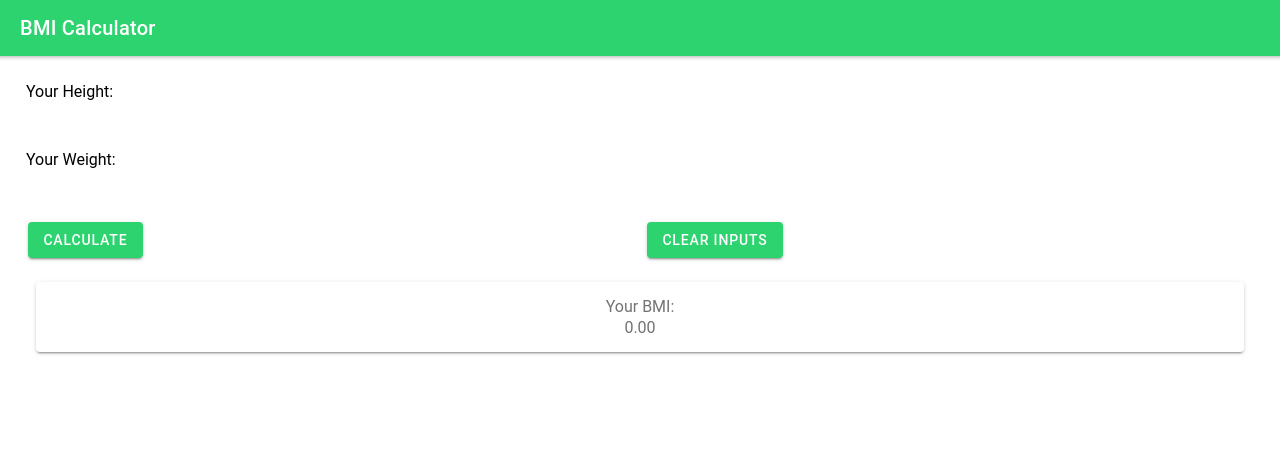
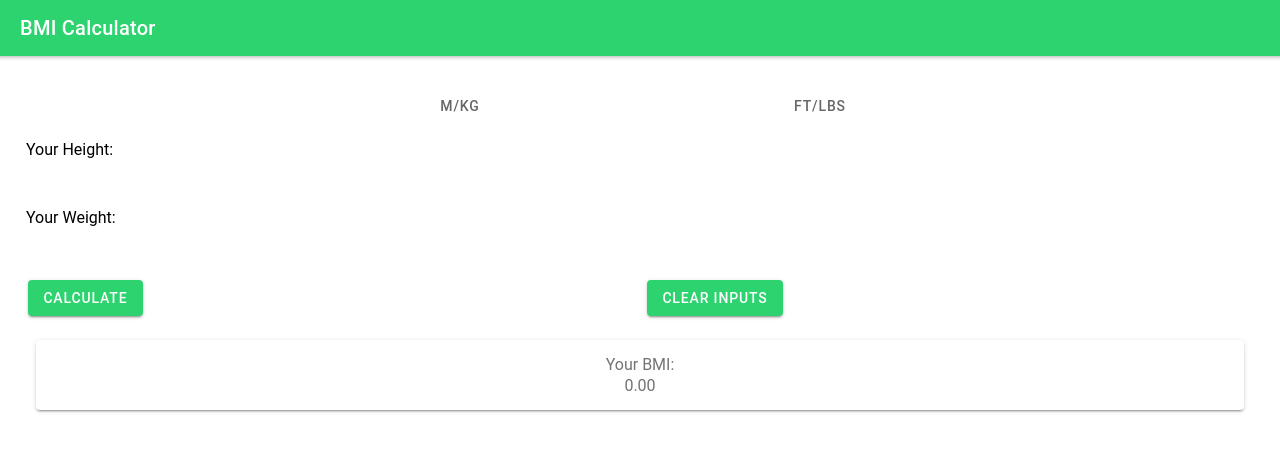
Before and after one commit to j-Sieee/BMI-Calculator, a React (Create React App) app: page / in a window 1280 px wide. Shown: the top 452 px of the page. Built offline with nearby package versions, Linux system fonts and the light colour scheme.

Commit message:
Added Segmet buttons

```diff
--- a/src/App.tsx
+++ b/src/App.tsx
@@ -10,6 +10,9 @@ import {
   IonGrid,
   IonCol,
   IonRow,
+  IonToast,
+  IonSegment,
+  IonSegmentButton,
 } from "@ionic/react";
 
 import BmiControls from "./components/BmiControls";
@@ -36,6 +39,7 @@ import BmiResults from "./components/BmiResults";
 
 const App: React.FC = () => {
   const [setCalculate, calculatedunit] = useState<number>();
+  const [showToast1, setShowToast1] = useState(false);
 
   const inputHeightRef = useRef<HTMLIonInputElement>(null);
   const inputWeightRef = useRef<HTMLIonInputElement>(null);
@@ -50,6 +54,8 @@ const App: React.FC = () => {
       enteredWeight <= 0 ||
       enteredHeight <= 0
     ) {
+      setShowToast1(true);
+
       return;
     }
     const bmi = +enteredWeight / (+enteredHeight * +enteredHeight);
@@ -67,6 +73,13 @@ const App: React.FC = () => {
   };
   return (
     <IonApp>
+      <IonToast
+        isOpen={showToast1}
+        onDidDismiss={() => setShowToast1(false)}
+        message="Please check your inputs."
+        duration={1000}
+      />
+
       <IonHeader>
         <IonToolbar color="success">
           <IonTitle>BMI Calculator</IonTitle>
@@ -75,6 +88,18 @@ const App: React.FC = () => {
 
       <IonContent className="ion-padding">
         <IonGrid>
+          <IonRow>
+            <IonCol>
+              <IonSegment>
+                <IonSegmentButton>
+                  <IonLabel>m/kg</IonLabel>
+                </IonSegmentButton>
+                <IonSegmentButton>
+                  <IonLabel>ft/lbs</IonLabel>
+                </IonSegmentButton>
+              </IonSegment>
+            </IonCol>
+          </IonRow>
           <IonRow>
             <IonCol>
               <IonLabel>Your Height: </IonLabel>
```
Also changed, not shown: 1 other file (tests, documents, lock files or other folders).
